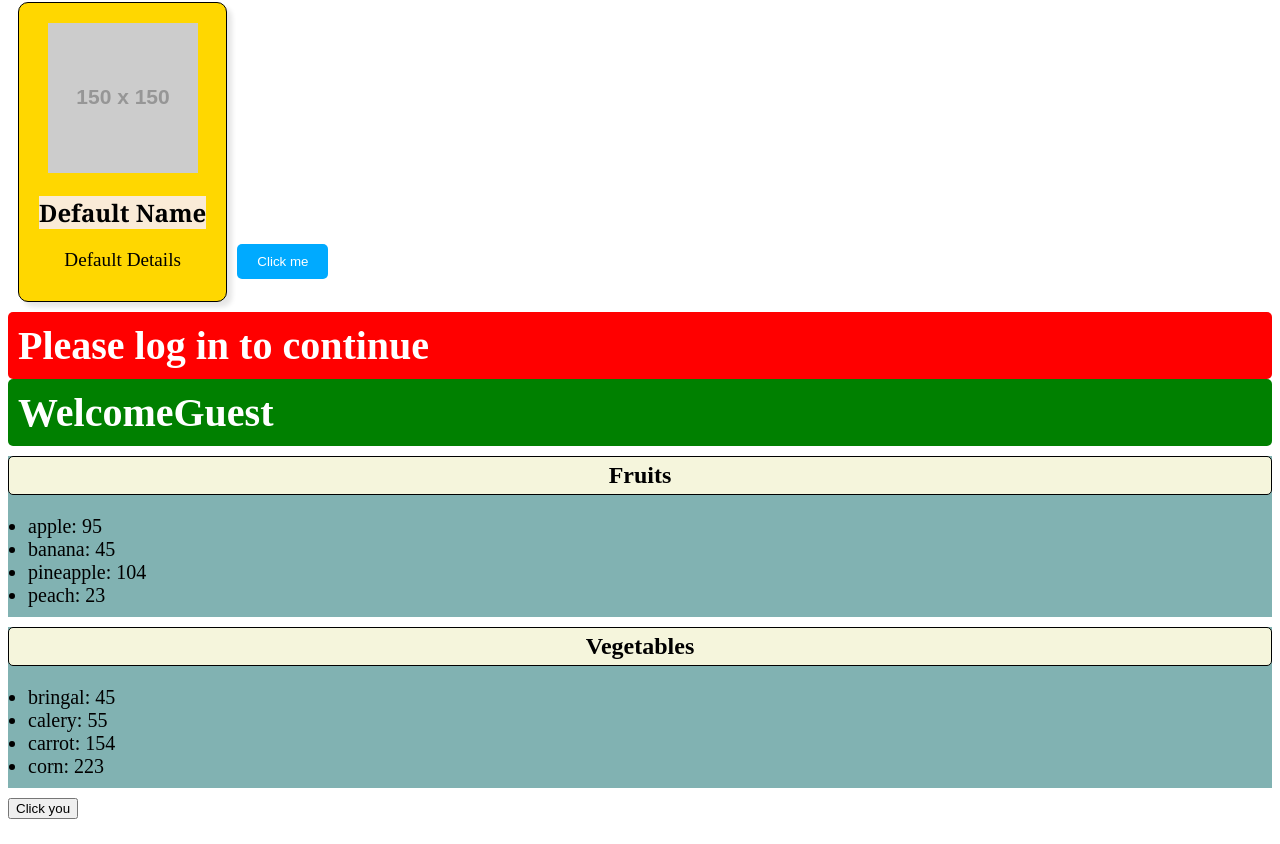
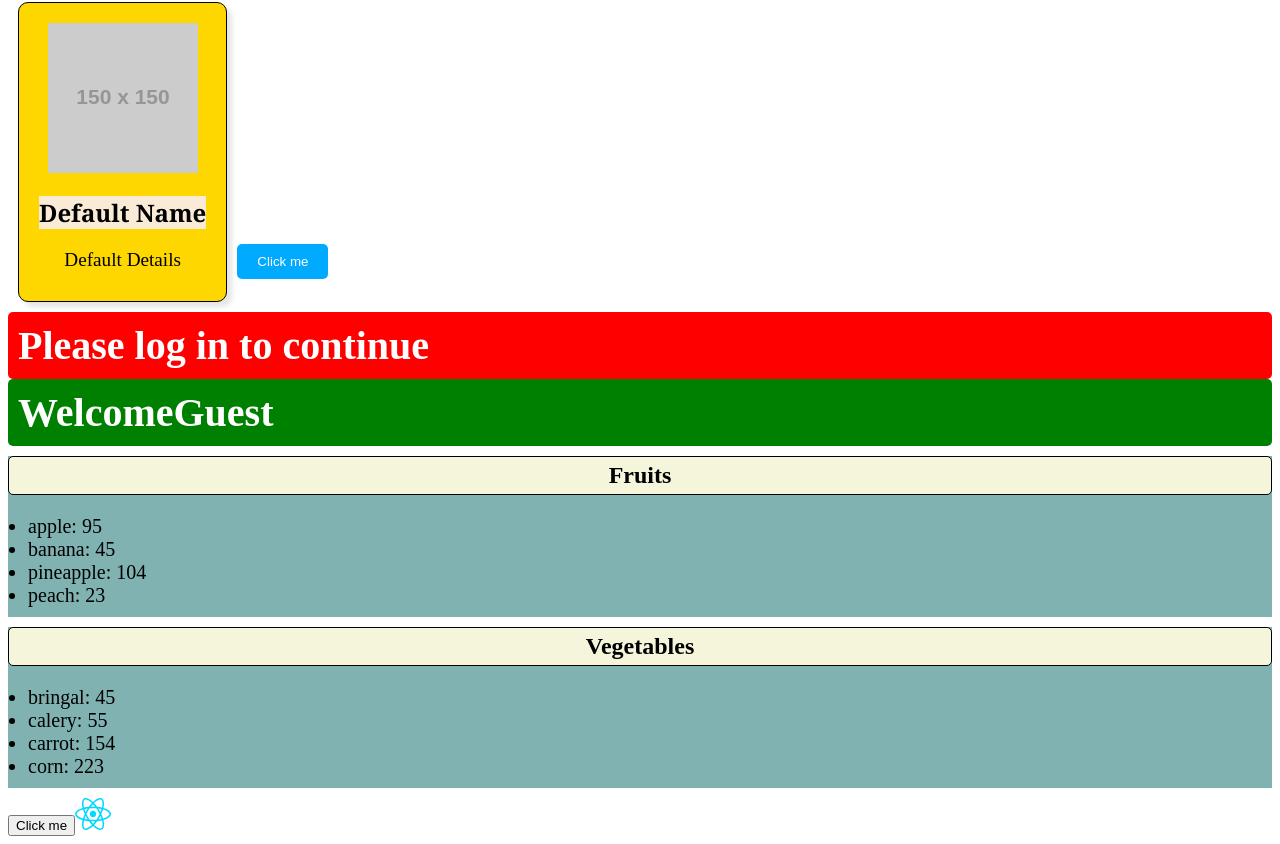
Before and after one commit to itsjohnuser/ReactLearning, a React (Vite) app: page / in a window 1280 px wide. Shown: the part 1222-2066 px from the top of the page. Built offline with nearby package versions, Linux system fonts and the light colour scheme.

Commit message:
clickEvents

```diff
--- a/src/App.jsx
+++ b/src/App.jsx
@@ -6,6 +6,7 @@
 import UserGreeting from "./UserGreeting";
 import List from "./List";
 import ButtonClick from "./ButtonClick";
+import ProfilePic from "./ProfilePic";
 function App() {
   const fruits = [
     {id:1, name:"apple", calories:95},
@@ -43,7 +44,7 @@
 
       <ButtonClick/>
 
-
+      <ProfilePic/>
     </>
 
   );
--- a/src/ButtonClick.jsx
+++ b/src/ButtonClick.jsx
@@ -1,17 +1,22 @@
 
 function ButtonClick(){
-  let count = 0;
-  const handleClick = (name)=> {
-    if(count <3){
-      count++;
-      console.log(`Hello ${name} you clicked ${count} times`);
-    }else {
-      console.log(`${name} ${count} times clicked successfully`);
-    }
-  }
+  // let count = 0;
+  // const handleClick = (name)=> {
+  //   if(count <3){
+  //     count++;
+  //     console.log(`Hello ${name} you clicked ${count} times`);
+  //   }else {
+  //     console.log(`${name} ${count} times clicked successfully`);
+  //   }
+  // }
 
-  return(
-    <button onClick={()=> handleClick('john')}>Click you </button>
+  // return(
+  //   <button onClick={()=> handleClick('john')}>Click you </button>
+  // );
+
+  const handleClick = (e)=> e.target.textContent = 'OUCH!';
+  return (
+    <button onDoubleClick={(e)=> handleClick(e)}>Click me</button>
   );
 }
 export default ButtonClick
--- /dev/null
+++ b/src/ProfilePic.jsx
@@ -0,0 +1,8 @@
+function ProfilePic (){
+  const imageUrl = './src/assets/react.svg';
+  const handleClick = (e) => e.target.style.display='none';
+  return (
+    <img  onClick={(e)=>handleClick(e)} className="profile-pic" src={imageUrl} alt="react-logo" />
+  );
+}
+export default ProfilePic;
```
